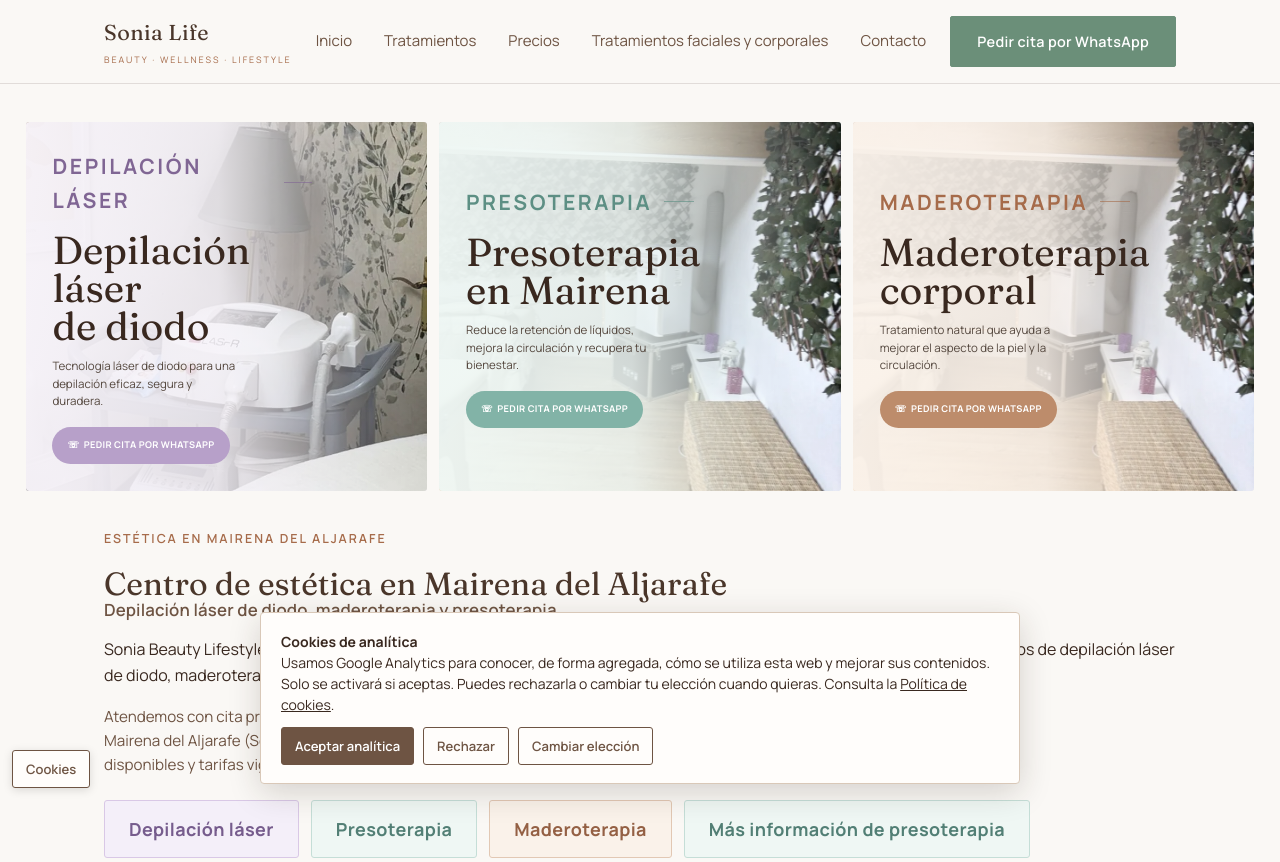
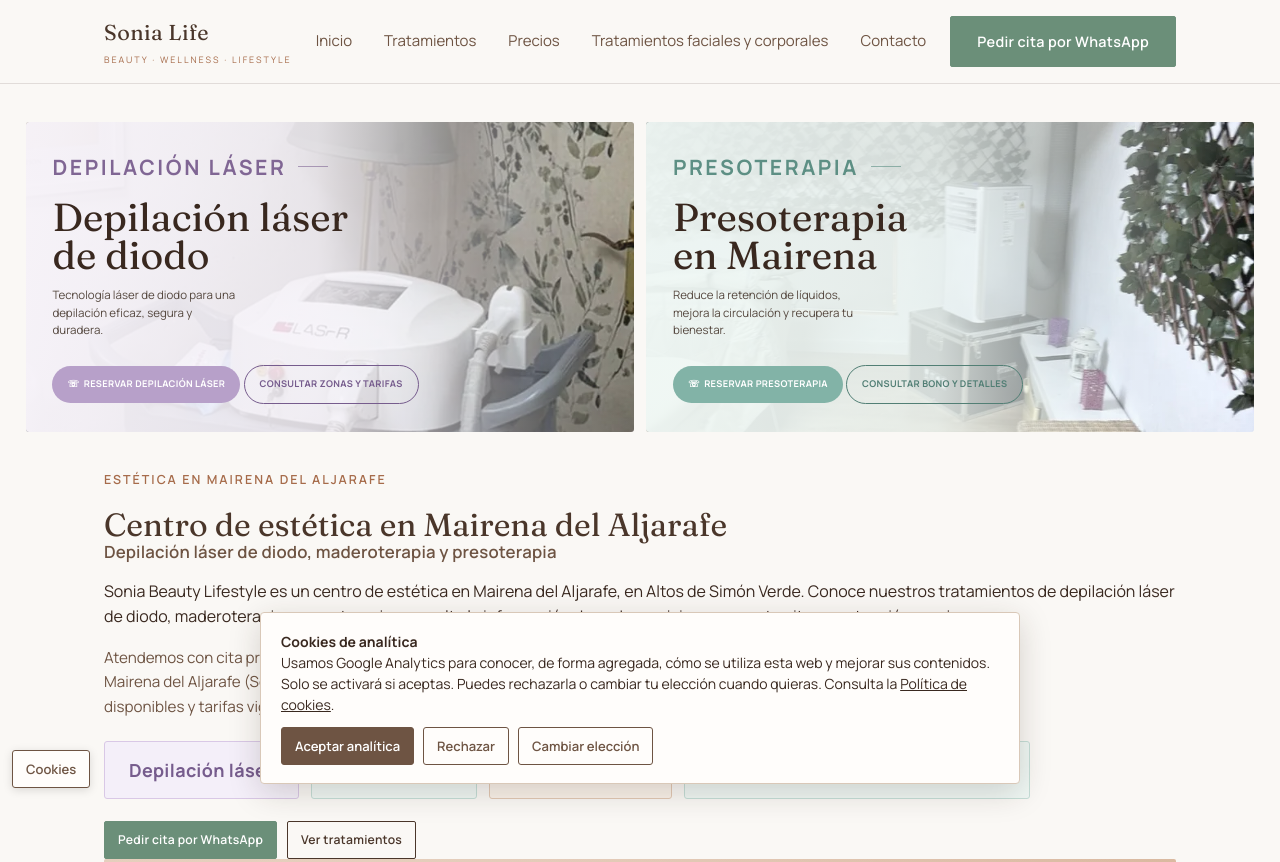
Before and after one commit to flavioycarmina/sonia-beauty-lifestyle, a plain HTML site: page index.html in a window 1280 px wide. Shown: the top 862 px of the page. Drawn offline with Linux system fonts and the light colour scheme.

Commit message:
Destacar depilación láser y presoterapia en portada y depurar tarifas

```diff
--- a/index.html
+++ b/index.html
@@ -400,7 +400,7 @@ a.btn[href*="wa.me"]:hover{background:#55745F;border-color:#55745F}
 
 /* Portada inspirada en la referencia: tres paneles editoriales con acentos suaves. */
 .treatment-hero{padding:clamp(18px,3vw,38px) 0;background:#FAF8F5}
-.treatment-hero-grid{display:grid;grid-template-columns:repeat(3,minmax(0,1fr));gap:12px;max-width:1440px;margin:0 auto;padding:0 clamp(14px,2vw,28px)}
+.treatment-hero-grid{display:grid;grid-template-columns:repeat(2,minmax(0,1fr));gap:12px;max-width:1440px;margin:0 auto;padding:0 clamp(14px,2vw,28px)}
 .treatment-tile{position:relative;isolation:isolate;min-height:310px;overflow:hidden;display:flex;align-items:center;background:#f4eff9;border-radius:3px}
 .treatment-tile>img{position:absolute;inset:0;width:100%;height:100%;object-fit:cover;object-position:center;z-index:-2}
 .treatment-tile:after{content:"";position:absolute;inset:0;z-index:-1;background:linear-gradient(90deg,rgba(248,244,250,.97) 0%,rgba(248,244,250,.87) 48%,rgba(248,244,250,.06) 100%)}
@@ -411,7 +411,7 @@ a.btn[href*="wa.me"]:hover{background:#55745F;border-color:#55745F}
 .treatment-tile p{font-size:clamp(.7rem,.9vw,.88rem);line-height:1.5;max-width:27ch;margin:0 0 18px;color:#55483f}
 .tile-cta{display:inline-flex;align-items:center;justify-content:center;gap:5px;padding:11px 15px;border-radius:24px;background:#B7A0C9;color:#fff;font-size:.58rem;letter-spacing:.035em;font-weight:700;white-space:nowrap}
 .press-tile{background:#eff7f4}.press-tile:after{background:linear-gradient(90deg,rgba(239,247,244,.97) 0%,rgba(239,247,244,.87) 48%,rgba(239,247,244,.04) 100%)}
-.press-tile .tile-kicker{color:#5d8f84}.press-tile .tile-cta{background:#82b3a7}
+.press-tile .tile-kicker{color:#5d8f84}.press-tile .tile-cta{background:#82b3a7}.tile-cta.tile-more{display:inline-flex;margin-top:9px;background:transparent!important;color:#4A362A!important;border:1px solid currentColor;text-decoration:none}.laser-tile .tile-cta.tile-more{color:#765C8D!important}.press-tile .tile-cta.tile-more{color:#527F75!important}
 .madero-tile{background:#faf2ea}.madero-tile:after{background:linear-gradient(90deg,rgba(250,242,234,.97) 0%,rgba(250,242,234,.87) 48%,rgba(250,242,234,.04) 100%)}
 .madero-tile .tile-kicker{color:#a66b4a}.madero-tile .tile-cta{background:#bd8c6b}
 @media(max-width:900px){.treatment-hero-grid{grid-template-columns:1fr;max-width:680px}.treatment-tile{min-height:290px}.tile-copy{max-width:72%}.treatment-tile h1,.treatment-tile h2{font-size:clamp(2rem,6vw,2.6rem)}}
@@ -465,7 +465,8 @@ a.btn[href*="wa.me"]:hover{background:#55745F;border-color:#55745F}
         <div class="tile-kicker">DEPILACIÓN LÁSER <span></span></div>
         <h2 class="tile-heading">Depilación láser<br/>de diodo</h2>
         <p>Tecnología láser de diodo para una depilación eficaz, segura y duradera.</p>
-        <a class="tile-cta" href="https://wa.me/34675590994?text=Hola%2C%20Sonia%20Beauty%20Lifestyle.%20Me%20gustar%C3%ADa%20pedir%20cita%20para%20depilaci%C3%B3n%20l%C3%A1ser.%20%C2%BFPod%C3%A9is%20indicarme%20disponibilidad%3F" target="_blank" rel="noopener noreferrer">☏&nbsp; PEDIR CITA POR WHATSAPP</a>
+        <a class="tile-cta" href="https://wa.me/34675590994?text=Hola%2C%20Sonia%20Beauty%20Lifestyle.%20Me%20gustar%C3%ADa%20pedir%20cita%20para%20depilaci%C3%B3n%20l%C3%A1ser.%20%C2%BFPod%C3%A9is%20indicarme%20disponibilidad%3F" target="_blank" rel="noopener noreferrer">☏&nbsp; RESERVAR DEPILACIÓN LÁSER</a>
+        <a class="tile-cta tile-more" href="depilacion-laser-mairena-del-aljarafe/">CONSULTAR ZONAS Y TARIFAS</a>
       </div>
     </article>
     <article class="treatment-tile press-tile">
@@ -474,18 +475,11 @@ a.btn[href*="wa.me"]:hover{background:#55745F;border-color:#55745F}
         <div class="tile-kicker">PRESOTERAPIA <span></span></div>
         <h2>Presoterapia<br/>en Mairena</h2>
         <p>Reduce la retención de líquidos, mejora la circulación y recupera tu bienestar.</p>
-        <a class="tile-cta" href="https://wa.me/34675590994?text=Hola%2C%20Sonia%20Beauty%20Lifestyle.%20Me%20gustar%C3%ADa%20pedir%20cita%20para%20presoterapia.%20%C2%BFPod%C3%A9is%20indicarme%20disponibilidad%3F" target="_blank" rel="noopener noreferrer">☏&nbsp; PEDIR CITA POR WHATSAPP</a>
+        <a class="tile-cta" href="https://wa.me/34675590994?text=Hola%2C%20Sonia%20Beauty%20Lifestyle.%20Me%20gustar%C3%ADa%20pedir%20cita%20para%20presoterapia.%20%C2%BFPod%C3%A9is%20indicarme%20disponibilidad%3F" target="_blank" rel="noopener noreferrer">☏&nbsp; RESERVAR PRESOTERAPIA</a>
+        <a class="tile-cta tile-more" href="presoterapia-mairena-del-aljarafe/">CONSULTAR BONO Y DETALLES</a>
       </div>
     </article>
-    <article class="treatment-tile madero-tile">
-      <img src="images/sonia-tratamientos-corporales.webp" alt="Tratamientos de maderoterapia" loading="lazy"/>
-      <div class="tile-copy">
-        <div class="tile-kicker">MADEROTERAPIA <span></span></div>
-        <h2>Maderoterapia<br/>corporal</h2>
-        <p>Tratamiento natural que ayuda a mejorar el aspecto de la piel y la circulación.</p>
-        <a class="tile-cta" href="https://wa.me/34675590994?text=Hola%2C%20Sonia%20Beauty%20Lifestyle.%20Me%20gustar%C3%ADa%20pedir%20cita%20para%20maderoterapia.%20%C2%BFPod%C3%A9is%20indicarme%20disponibilidad%3F" target="_blank" rel="noopener noreferrer">☏&nbsp; PEDIR CITA POR WHATSAPP</a>
-      </div>
-    </article>
+
   </div>
 </section>
 <div class="wrap">
@@ -620,6 +614,11 @@ a.btn[href*="wa.me"]:hover{background:#55745F;border-color:#55745F}
 <div class="precio-line"><span>Bono 5 zonas</span><span class="p">119 €</span></div>
 <div class="precio-line"><span>Bono 7 zonas</span><span class="p">159 €</span></div>
 </div>
+<div class="precio-line"><span>Cuerpo completo</span><span class="p">60 €</span></div>
+<div class="precio-line"><span>Bono 3 zonas</span><span class="p">79 €</span></div>
+<div class="precio-line"><span>Bono 5 zonas</span><span class="p">119 €</span></div>
+<div class="precio-line"><span>Bono 7 zonas</span><span class="p">159 €</span></div>
+</div>
 <div class="precio-line"><span>Cuerpo completo</span><span class="p">59,99 €</span></div>
 <div class="precio-line"><span>Pack 3 zonas</span><span class="p">79,99 €</span></div>
 <div class="precio-line"><span>Pack 5 zonas</span><span class="p">119,99 €</span></div>
@@ -633,7 +632,11 @@ a.btn[href*="wa.me"]:hover{background:#55745F;border-color:#55745F}
 <div class="precio-line"><span>Pecho + abdomen</span><span class="p">40 €</span></div>
 <div class="precio-line"><span>Bono 5 zonas</span><span class="p">119 €</span></div>
 </div>
-<div class="precio-line"><span>Piernas completas</span><span class="p">49,99 €</span></div>
+<div class="precio-line"><span>Piernas completas</span><span class="p">50 €</span></div>
+<div class="precio-line"><span>Pecho + abdomen</span><span class="p">40 €</span></div>
+<div class="precio-line"><span>Bono 5 zonas</span><span class="p">119 €</span></div>
+</div>
+<div class="precio-line"><span>Piernas completas</span><span class="p">50 €</span></div>
 <div class="precio-line"><span>Pecho + abdomen</span><span class="p">39,99 €</span></div>
 <div class="precio-line"><span>Pack 3 zonas</span><span class="p">79,99 €</span></div>
 <div class="precio-line"><span>Pack 5 zonas</span><span class="p">119,99 €</span></div>
```
